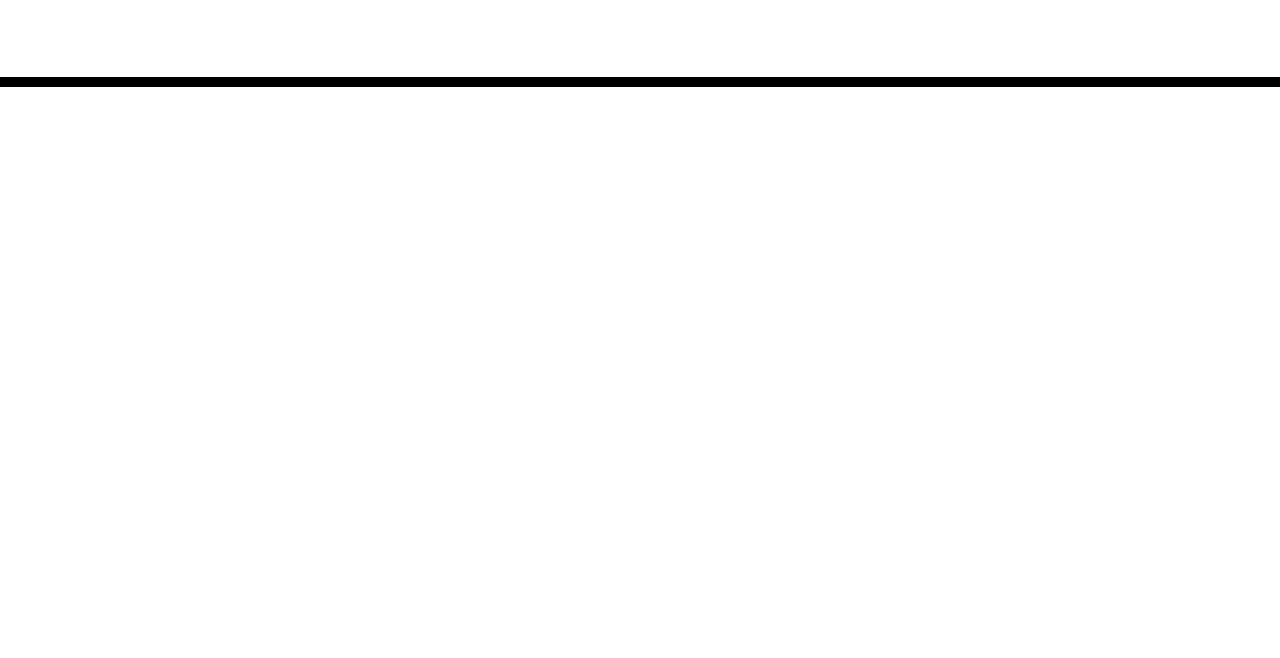
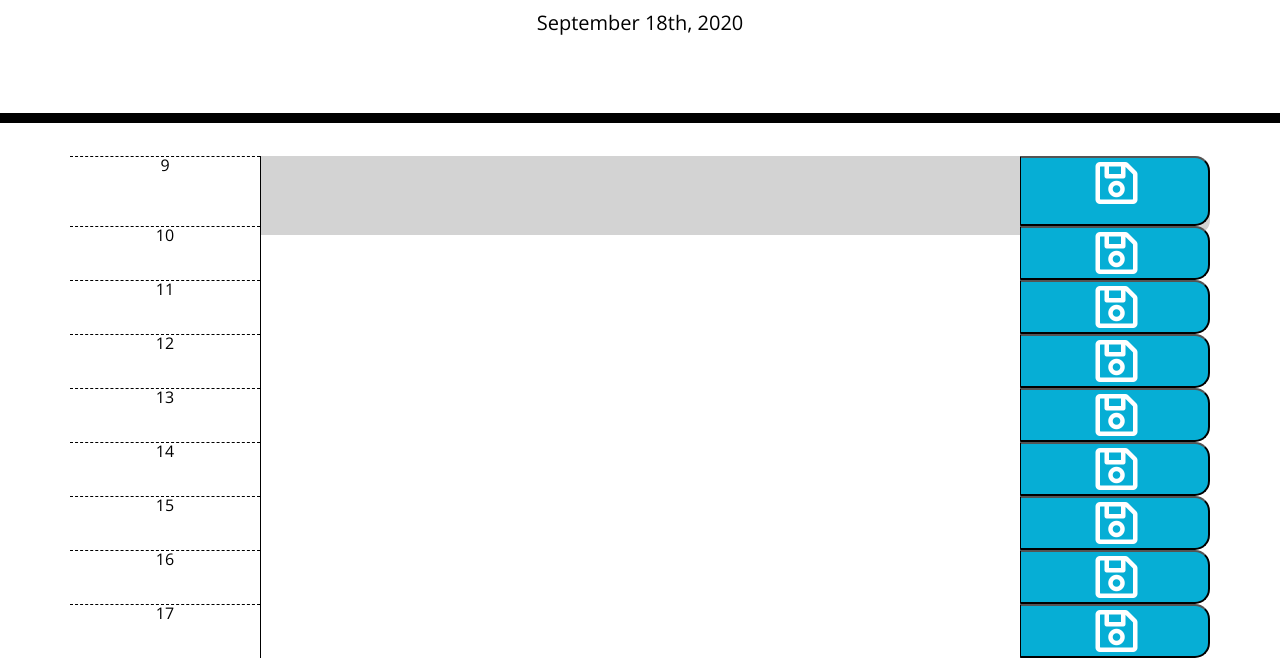
Before and after one commit to janelle-deane/calendar, a plain HTML site: page Develop/index.html in a window 1280 px wide. Shown: the part 181-839 px from the top of the page. Before the commit the page ends 800 px from the top, so only its background shows below. Drawn offline with nearby package versions, Linux system fonts and the light colour scheme.

Commit message:
added loop for times

```diff
--- a/Develop/index.html
+++ b/Develop/index.html
@@ -28,11 +28,22 @@
       <p class="lead">A simple calendar app for scheduling your work day</p>
       <p id="currentDay" class="lead"></p>
     </header>
+      <!-- Timeblocks go here -->
+      <!-- Each Timeslot is a row & the hour/save/to do items are columns  -->
     <div class="container">
-      <!-- Timeblocks go here -->
-    </div>
+
+      <div class="row time-block">
+        <div class="col-md-2 hour">9</div>
+        <textarea class="col-md-8 toDo" id= "1">
+
+        </textarea>
+
+        <button class="col-md-2 saveBtn"> <i class="far fa-save fa-3x"></i>
+        </button>
+      </div>
 
     <script src="https://code.jquery.com/jquery-3.4.1.min.js"></script>
     <script src="https://cdnjs.cloudflare.com/ajax/libs/moment.js/2.24.0/moment.min.js"></script>
+   <script src="script.js"></script>
   </body>
 </html>
--- /dev/null
+++ b/Develop/script.js
@@ -0,0 +1,85 @@
+// TODO: SHow the time on top of the calender, Using moment.js grab the time, and set the text of the P tag with the id of currentDay to be our time from moment.js
+var currentDay= $("#currentDay");
+currentDay.text(moment().format("MMMM Do, YYYY"));
+
+
+
+// Create one row with time, text area & button using JQ
+var timeBlock= $(".time-block");
+var hour= $(".hour");
+var saveBtn=$(".saveBtn")
+
+// var hour =$("#hour");
+// var toDo=$("#toDo");
+// var saveBtn =$("#saveBtn")
+
+//  using a for loop I can: Create a div for a row, create a div for textarea, and a button, give then some content, and append them to the page and them append the the row to the page(can i use a method to make this less repitive? for loop?)
+// Start at 9am and go until 5pm or 17
+for (let i = 10; i < 18; i++) {
+    var timeBlockEl= $(".time-block");
+
+    var hourEl =$(`<div class="col-md-2 hour">`);
+    var toDoEl=$(`<textarea class="col-md-8 1 toDo" id=`+ i+ ">")
+    var saveBtnEl =$(`<button class="col-md-2 saveBtn"> <i class="far fa-save fa-3x"></i>`)
+
+    hourEl.text(i);
+    toDoEl.text();
+    saveBtnEl.text();
+
+    timeBlockEl.append(hourEl, toDoEl, saveBtnEl);
+    $(".container").append(timeBlockEl);
+
+
+    // need to compare the hours of the rows with the current time--use if statements to compare time! then assign css elements! **I can't get it to work on the dynamically created elements**
+    function assignColor(){
+        if (hour.text()===moment().format("H")){
+            timeBlock.addClass("present")
+        } else if (hour.text() > moment().format("H")){
+            timeBlock.addClass("past")
+        }else{
+            timeBlock.addClass("future")
+        }};
+        assignColor(i);
+}
+
+
+
+
+
+// need pull just the hour from moment.js to make sure the correct color is working
+console.log(moment().format("H"))
+
+// .past {
+//     background-color: #d3d3d3;
+//     color: white;
+//   }
+
+//   .present {
+//     background-color: #ff6961;
+//     color: white;
+//   }
+
+//   .future {
+//     background-color: #77dd77;
+//     color: white;
+//   }
+
+
+
+
+
+
+
+
+
+
+// give the elements the classes they need ie time is passed, current time,
+// using a click event you can save user input into (grab input value to a var)------localstorage (setItem, getItem)---I need to be able to save the text to that row...onclick event/saving needs to be specific to that number button
+// retrieve infor you saved in local storage  and then show it in the appriorate slot (an array?/object)
+localStorage.setItem("test", "my first test")
+// Need different keys!
+localStorage.setItem("test1", "notes1")
+localStorage.setItem("test2", "notes2")
+
+var textFromLocalStorage=localStorage.getItem("test1")
+$(".first").text(textFromLocalStorage)
```
